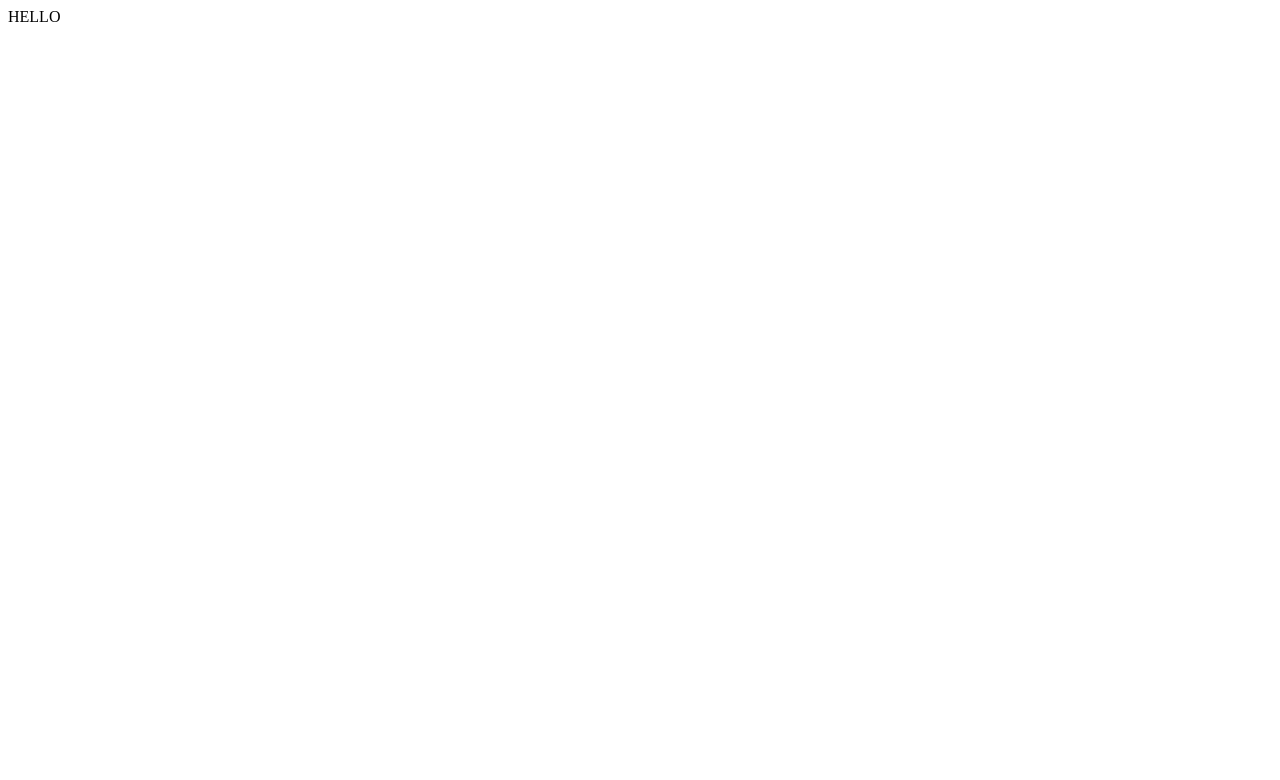
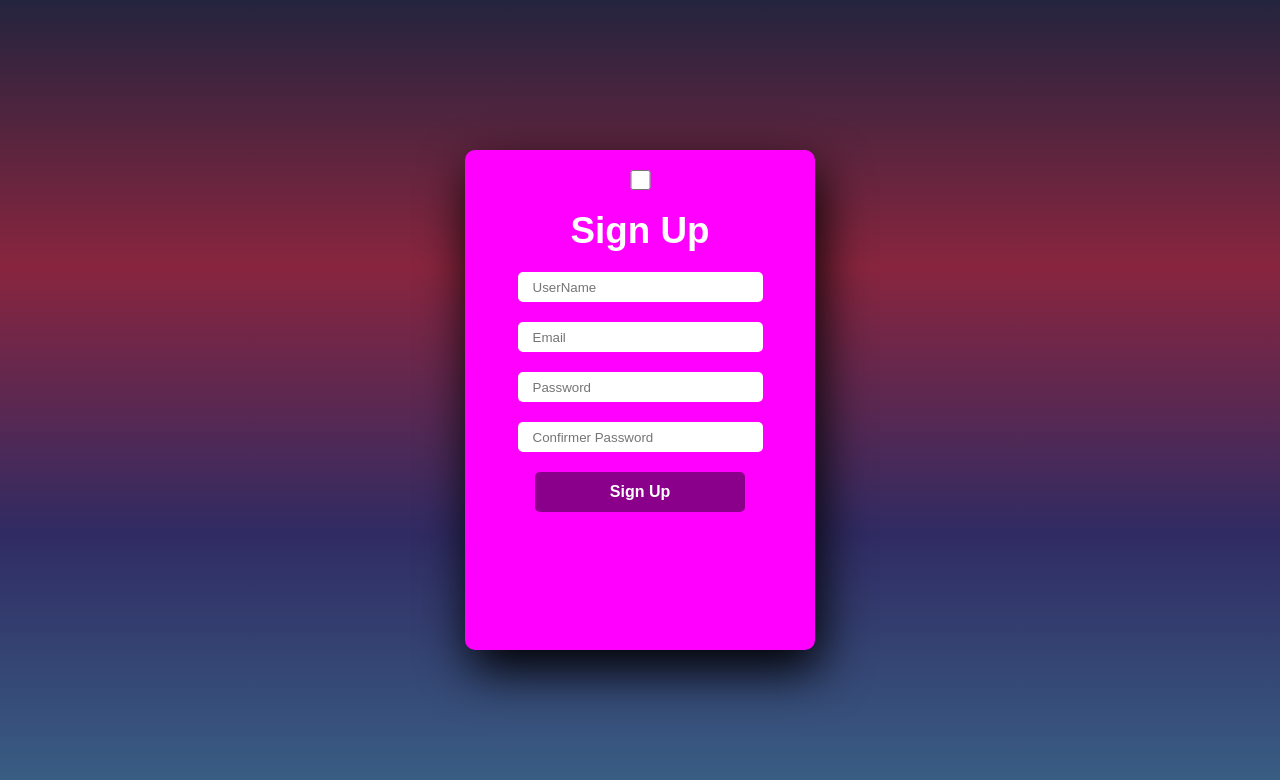
Before and after one commit to SalaheddineOBT/Gestion-Securisee-Des-Membres, a React (Create React App) app in the folder Front end/: page / in a window 1280 px wide. Shown: the top 780 px of the page. Built offline with nearby package versions, Linux system fonts and the light colour scheme.

Commit message:
save changes

```diff
--- a/Front end/src/App.js
+++ b/Front end/src/App.js
@@ -1,9 +1,9 @@
-import './App.css';
+import Athentification from './Compoments/Authentification/Authentification';
 
 function App() {
   return (
     <div className="App">
-      HELLO
+      <Athentification />
     </div>
   );
 }
--- /dev/null
+++ b/Front end/src/Compoments/Authentification/Authentification.jsx
@@ -0,0 +1,32 @@
+import React,{Component} from "react";
+
+export default class Athentification extends Component{
+    render(){
+        return(
+            <div className="main">
+                <input type="checkbox" id="chk" aria-hidden="true" />
+
+                <div className="SignUp">
+                    <form>
+                        <label htmlFor="chk" aria-hidden="true">Sign Up</label>
+                        <input type="text" name="username" placeholder="UserName" required />
+                        <input type="email" name="email" placeholder="Email" required />
+                        <input type="password" name="password" placeholder="Password" required />
+                        <input type="password" name="confirm" placeholder="Confirmer Password" required />
+                        <button>Sign Up</button>
+                    </form>
+                </div>
+
+                <div className="Login">
+                    <form>
+                        <label htmlFor="chk" aria-hidden="true">Login</label>
+                        <input type="email" name="lemail" placeholder="Email" required />
+                        <input type="password" name="lpassword" placeholder="Password" required />
+                        <button>Login</button>
+                    </form>
+                </div>
+
+            </div>
+        )
+    }
+}
--- a/Front end/src/index.css
+++ b/Front end/src/index.css
@@ -0,0 +1,94 @@
+*{
+    margin: 0;
+    padding: 0;
+    text-decoration: none;
+    list-style: none;
+    box-sizing: border-box;
+    outline: none;
+}
+.App{
+    display: flex;
+    justify-content: center;
+    align-items: center;
+    min-height: 100vh;
+    width: 100%;
+    font-family: 'Jost',sans-serif;
+    background: #24243e;
+    background: -webkit-linear-gradient(to bottom,#24243e, #89253e,#302b63, #3a6186);
+    background: linear-gradient(to bottom,#24243e, #89253e,#302b63, #3a6186);
+}
+.main{
+    width: 350px;
+    height: 500px;
+    background: magenta;
+    overflow: hidden;
+    border-radius: 10px;
+    box-shadow: 5px 20px 50px #000;
+}
+.chk{
+    display: none;
+}
+.SignUp{
+    position: relative;
+    width: 100%;
+    height: 100%;
+}
+label{
+    color: #fff;
+    font-size: 2.3rem;
+    justify-content: center;
+    display: flex;
+    font-weight: 600;
+    transition: .5s ease-in-out;
+    cursor: pointer;
+}
+input{
+    width: 70%;
+    height: 20px;
+    background: #fff;
+    border: none;
+    justify-content: center;
+    display: flex;
+    margin: 20px auto;
+    padding:15px;
+    border-radius: 5px;
+}
+button{
+    width: 60%;
+    height: 40px;
+    margin: 10px auto;
+    justify-content: center;
+    display: block;
+    background: darkmagenta;
+    font-size: 1rem;
+    font-weight: bold;
+    border-radius: 5px;
+    margin-top: 20px;
+    border:none;
+    cursor: pointer;
+    color: #fff;
+    transition: .4s ease-in-out;
+}
+button:hover{
+    background: #89253e;
+}
+.Login{
+    height: 460px;
+    background: #eee;
+    border-radius: 60px / 10%;
+    transform: translateX(-180px);
+    transition: .8s ease-in-out;
+}
+.Login .label{
+    color: #24243e;
+    transform: scale(.6);
+}
+#chk:checked ~ .Login{
+    transform: translateY(-450px);
+}
+#chk:checked ~ .Login label{
+    transform: scale(1);
+}
+#chk:checked ~ .SignUp label{
+    transition: scale(.6);
+}
```
Also changed, not shown: Front end/src/App.css (deleted).
